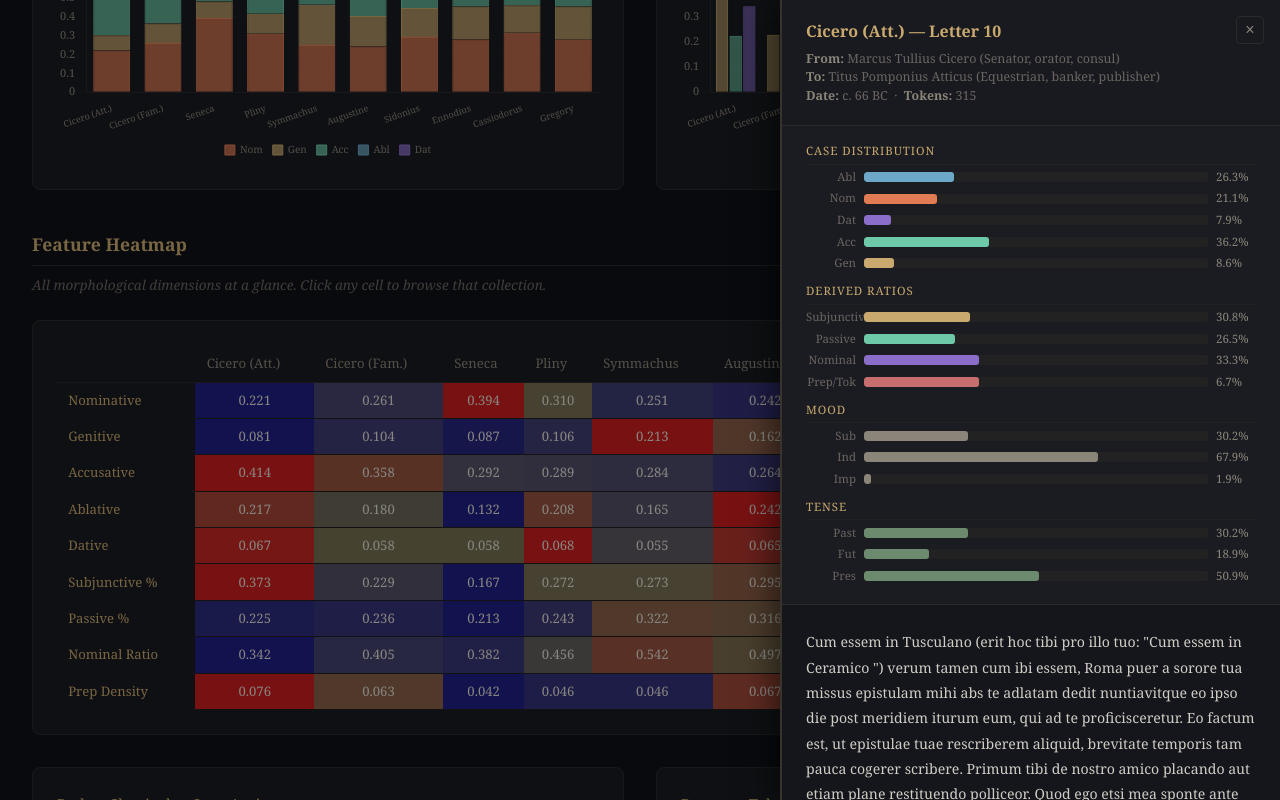
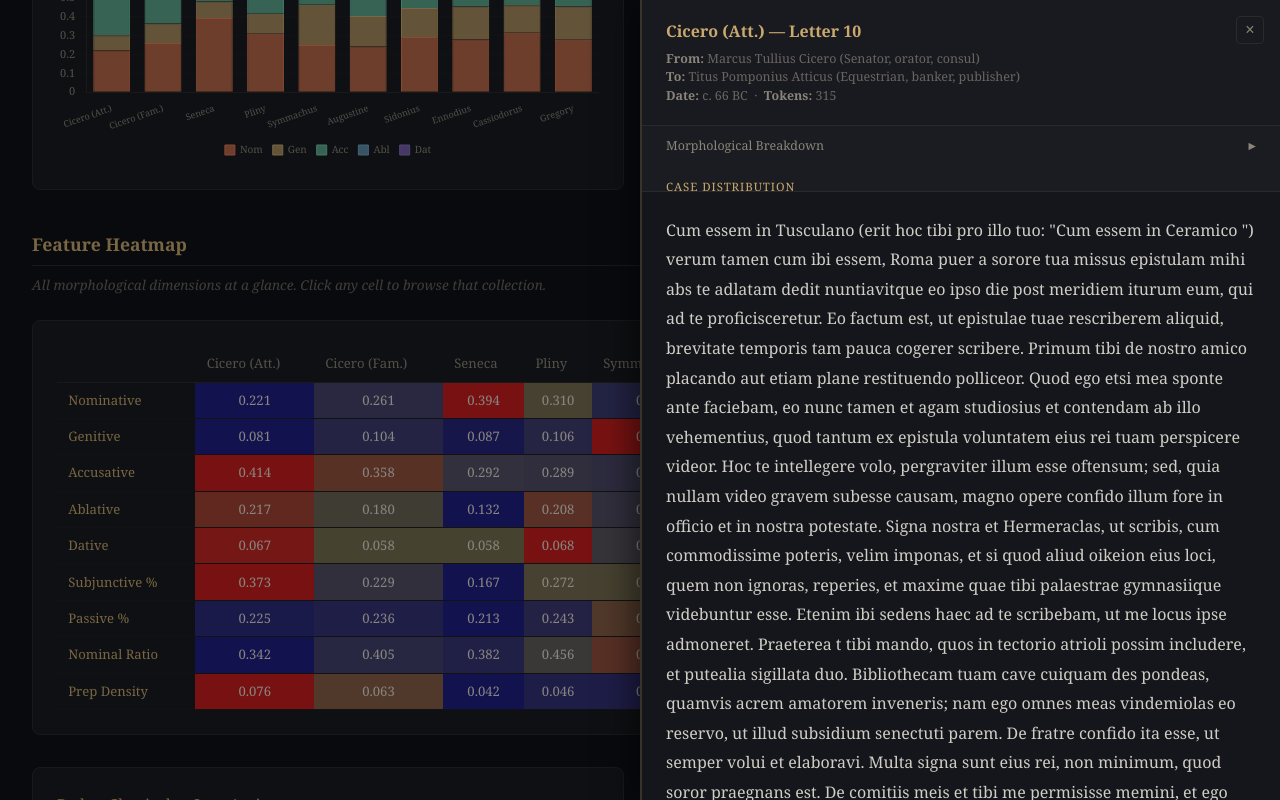
Before and after one commit to JustinStec/roman-letters-viz, a plain HTML site: page index.html in a window 1280 px wide. Both pictures are taken after a click on the element "0.221". Shown: the part 1029-1829 px from the top of the page. Drawn offline with nearby package versions, Linux system fonts and the light colour scheme.

Commit message:
Collapsible morph panel, wider drawer, larger Latin text

```diff
--- a/index.html
+++ b/index.html
@@ -36,7 +36,7 @@
 
   /* Letter panel */
   #letterPanel {
-    position: fixed; top: 0; right: -520px; width: 500px; height: 100vh;
+    position: fixed; top: 0; right: -660px; width: 640px; height: 100vh;
     background: #14161c; border-left: 2px solid #c9a96e33;
     box-shadow: -8px 0 30px rgba(0,0,0,0.5);
     transition: right 0.3s ease; z-index: 1000;
@@ -58,9 +58,26 @@
   }
   #letterPanel .close-btn:hover { border-color: #c9a96e; color: #c9a96e; }
   #letterPanel .panel-morph {
-    padding: 1rem 1.5rem; background: #1a1c22;
+    padding: 0; background: #1a1c22;
     border-bottom: 1px solid #2a2a2a; flex-shrink: 0;
+    overflow: hidden;
   }
+  #letterPanel .panel-morph .morph-inner {
+    padding: 0.8rem 1.5rem;
+    max-height: 0; overflow: hidden;
+    transition: max-height 0.3s ease;
+  }
+  #letterPanel .panel-morph.expanded .morph-inner {
+    max-height: 600px;
+  }
+  .morph-toggle {
+    display: flex; align-items: center; justify-content: space-between;
+    padding: 0.6rem 1.5rem; cursor: pointer; user-select: none;
+    font-size: 0.78rem; color: #8a8578;
+  }
+  .morph-toggle:hover { color: #c9a96e; }
+  .morph-toggle .arrow { transition: transform 0.3s; font-size: 0.6rem; }
+  .panel-morph.expanded .morph-toggle .arrow { transform: rotate(90deg); }
   .morph-section-title {
     color: #c9a96e; font-size: 0.72rem; text-transform: uppercase;
     letter-spacing: 0.08em; margin-top: 0.6rem; padding-bottom: 0.2rem;
@@ -74,7 +91,7 @@
   .mini-bar-val { width: 40px; font-size: 0.72rem; color: #8a8578; font-variant-numeric: tabular-nums; flex-shrink: 0; }
   #letterPanel .panel-body { padding: 1.5rem; overflow-y: auto; flex: 1; }
   #letterPanel .latin-text {
-    font-family: 'Georgia', serif; font-size: 0.88rem; line-height: 1.8;
+    font-family: 'Georgia', serif; font-size: 1rem; line-height: 1.85;
     color: #d0cdc5; white-space: pre-wrap; word-wrap: break-word;
   }
 
@@ -219,7 +236,9 @@ function openPanel(letter) {
       m += `<div class="mini-bar-row"><div class="mini-bar-label">${k}</div><div class="mini-bar-track"><div class="mini-bar-fill" style="width:${pct}%;background:#6b8a6e"></div></div><div class="mini-bar-val">${pct}%</div></div>`;
     }
   }
-  document.getElementById('panelMorph').innerHTML = m;
+  document.getElementById('panelMorph').innerHTML =
+    '<div class="morph-toggle" onclick="this.parentElement.classList.toggle(\'expanded\')"><span>Morphological Breakdown</span><span class="arrow">&#9654;</span></div>' +
+    '<div class="morph-inner">' + m + '</div>';
   document.getElementById('panelLatin').textContent = letter.latin || '(No Latin text available)';
   document.getElementById('letterPanel').classList.add('open');
   document.getElementById('overlay').classList.add('open');
```
